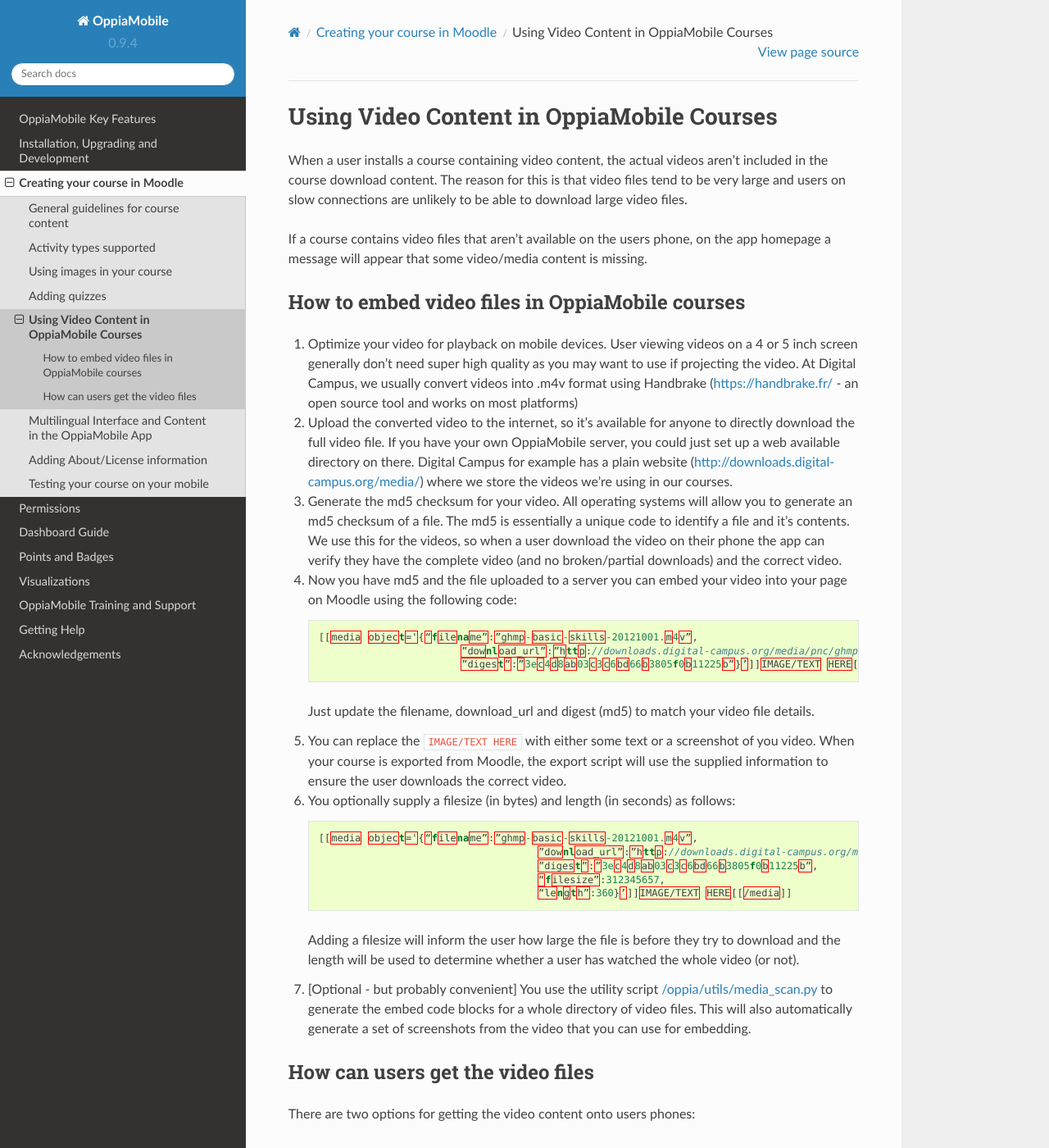
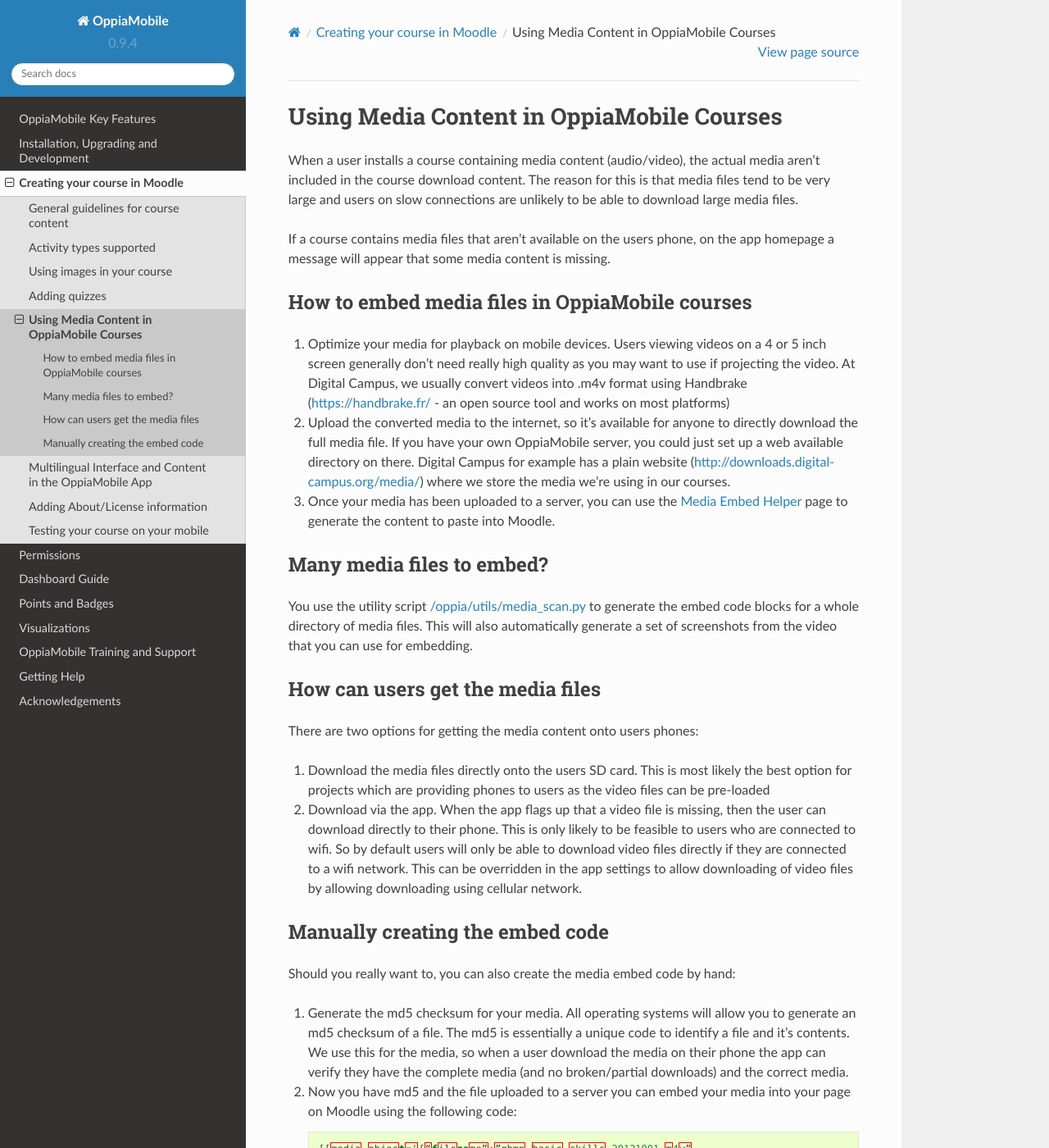
Before and after one commit to DigitalCampus/django-oppia, a Sphinx documentation site: the page built from docs/author/video_embed.rst, in a window 1280 px wide and 1400 px high. Shown: the whole window at 82% size. Built offline with Sphinx 7.4.7 and the Read the Docs theme 2.0.0, drawn with Linux system fonts in a browser that asks for light colours; the version number is read from the project's files by our own code; some of the changed text lies outside the part shown.

Commit message:
update docs and media embed

```diff
--- a/docs/author/author.rst
+++ b/docs/author/author.rst
@@ -14,8 +14,8 @@
 You can either update or remove these if you don't need them.
 
 When you're on the course homepage press the 'turn editing on' button in the top
-right then you get the options to add/edit activities/resources etc - for the
-videos essentially you'll need to just to create "page resources".
+right then you get the options to add/edit activities/resources etc - for media
+essentially you'll need to just to create "page resources".
 
 For information about specific aspects of course creation for OppiaMobile, see:
 
--- a/docs/author/video_embed.rst
+++ b/docs/author/video_embed.rst
@@ -1,34 +1,64 @@
-Using Video Content in OppiaMobile Courses
-===========================================
+Using Media Content in OppiaMobile Courses
+======================================================
 
-When a user installs a course containing video content, the actual videos aren't
-included in the course download content. The reason for this is that video files
+When a user installs a course containing media content (audio/video), the actual media aren't
+included in the course download content. The reason for this is that media files
 tend to be very large and users on slow connections are unlikely to be able to
-download large video files.
+download large media files.
 
-If a course contains video files that aren't available on the users phone, on
-the app homepage a message will appear that some video/media content is missing.
+If a course contains media files that aren't available on the users phone, on
+the app homepage a message will appear that some media content is missing.
 
-How to embed video files in OppiaMobile courses
+How to embed media files in OppiaMobile courses
 -------------------------------------------------
 
-#. Optimize your video for playback on mobile devices. User viewing videos on a
-   4 or 5 inch screen generally don't need super high quality as you may want to
+#. Optimize your media for playback on mobile devices. Users viewing videos on a
+   4 or 5 inch screen generally don't need really high quality as you may want to
    use if projecting the video. At Digital Campus, we usually convert videos
    into .m4v format using Handbrake (https://handbrake.fr/ - an open source tool
    and works on most platforms)
-#. Upload the converted video to the internet, so it's available for anyone to
-   directly download the full video file. If you have your own OppiaMobile
+#. Upload the converted media to the internet, so it's available for anyone to
+   directly download the full media file. If you have your own OppiaMobile
    server, you could just set up a web available directory on there. Digital
    Campus for example has a plain website
-   (http://downloads.digital-campus.org/media/) where we store the videos we're
+   (http://downloads.digital-campus.org/media/) where we store the media we're
    using in our courses.
-#. Generate the md5 checksum for your video. All operating systems will allow
+#. Once your media has been uploaded to a server, you can use the `Media Embed Helper <http://demo.oppia-mobile.org/content/video-embed-helper>`_ page to generate the content to paste into Moodle.
+
+Many media files to embed?
+----------------------------
+You use the utility script :ref:`/oppia/utils/media_scan.py <utilities_media_scan>` to generate the
+embed code blocks for a whole directory of media files. This will also automatically generate a set
+of screenshots from the video that you can use for embedding.
+
+
+How can users get the media files
+----------------------------------
+
+There are two options for getting the media content onto users phones:
+
+#. Download the media files directly onto the users SD card. This is most
+   likely the best option for projects which are providing phones to users as
+   the video files can be pre-loaded
+#. Download via the app. When the app flags up that a video file is missing,
+   then the user can download directly to their phone. This is only likely to be
+   feasible to users who are connected to wifi. So by default users will only be
+   able to download video files directly if they are connected to a wifi network.
+   This can be overridden in the app settings to allow downloading of video
+   files by allowing downloading using cellular network.
+
+
+Manually creating the embed code
+----------------------------------
+
+Should you really want to, you can also create the media embed code by hand:
+
+#. Generate the md5 checksum for your media. All operating systems will allow
    you to generate an md5 checksum of a file. The md5 is essentially a unique
-   code to identify a file and it's contents. We use this for the videos, so
-   when a user download the video on their phone the app can verify they have
-   the complete video (and no broken/partial downloads) and the correct video.
-#. Now you have md5 and the file uploaded to a server you can embed your video
+   code to identify a file and it's contents. We use this for the media, so
+   when a user download the media on their phone the app can verify they have
+   the complete media (and no broken/partial downloads) and the correct media.
+#. Now you have md5 and the file uploaded to a server you can embed your media
    into your page on Moodle using the following code:
 
    .. code-block:: json
@@ -57,24 +87,3 @@
    Adding a filesize will inform the user how large the file is before they try
    to download and the length will be used to determine whether a user has
    watched the whole video (or not).
-#. [Optional - but probably convenient] You use the utility script
-   :ref:`/oppia/utils/media_scan.py <utilities_media_scan>` to generate the
-   embed code blocks for a whole directory of video files. This will also
-   automatically generate a set of screenshots from the video that you can use
-   for embedding.
-
-
-How can users get the video files
-----------------------------------
-
-There are two options for getting the video content onto users phones:
-
-#. Download the video/media files directly onto the users SD card. This is most
-   likely the best option for projects which are providing phones to users as
-   the video files can be pre-loaded
-#. Download via the app. When the app flags up that a video file is missing,
-   then the user can download directly to their phone. This is only likely to be
-   feasible to users who are connected to wifi. So by default users will only be
-   able to download video files directly if they are connected to a wifi network.
-   This can be overridden in the app settings to allow downloading of video
-   files by allowing downloading using cellular network.
```
Also changed, not shown: docs/author/guidelines.rst (+9 -2 lines), oppia/templates/oppia/content/media-embed-helper.html (added, +46 -0 lines), oppia/templates/oppia/content/video-embed-helper.html (deleted, +0 -48 lines), 3 other files.
